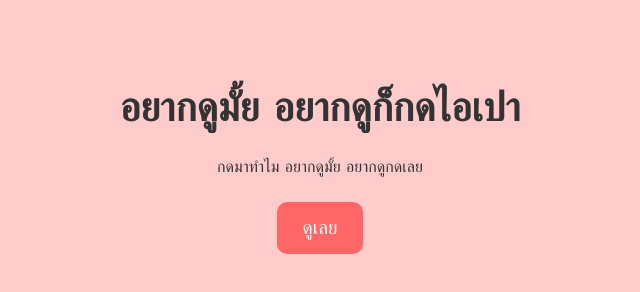
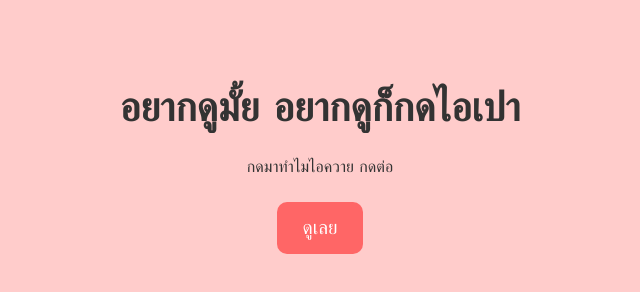
Before and after one commit to famef15/phx, a plain HTML site: page index.html in a window 1280 px wide. Shown: the full height of the page, 320-960 px from the left. Drawn offline with Linux system fonts and the light colour scheme.

Commit message:
Update index.html

```diff
--- a/index.html
+++ b/index.html
@@ -64,7 +64,7 @@
 </head>
 <body>
     <h1>อยากดูมั้ย อยากดูก็กดไอเปา</h1>
-    <p>กดมาทำไม อยากดูมั้ย อยากดูกดเลย</p>
+    <p>กดมาทำไมไอควาย กดต่อ</p>
     <button class="button" onclick="showLove()">ดูเลย</button>
     <p id="loveText" style="display: none; font-size: 1.5em;">ให้คะแนนความชอบ 🐷🔥</p>
     <button class="button" id="loveButton" style="display: none;" onclick="increaseLove()">กดคะแนน ⭐</button>
```
